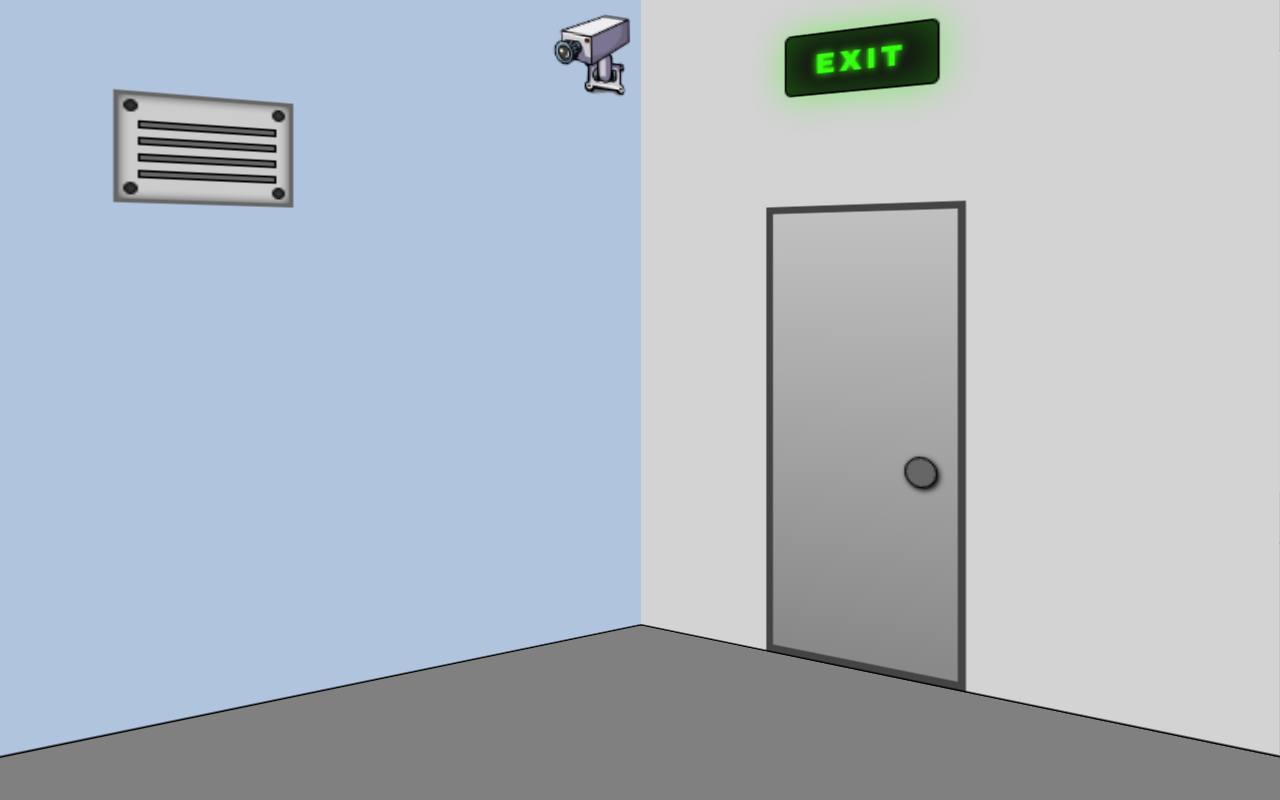
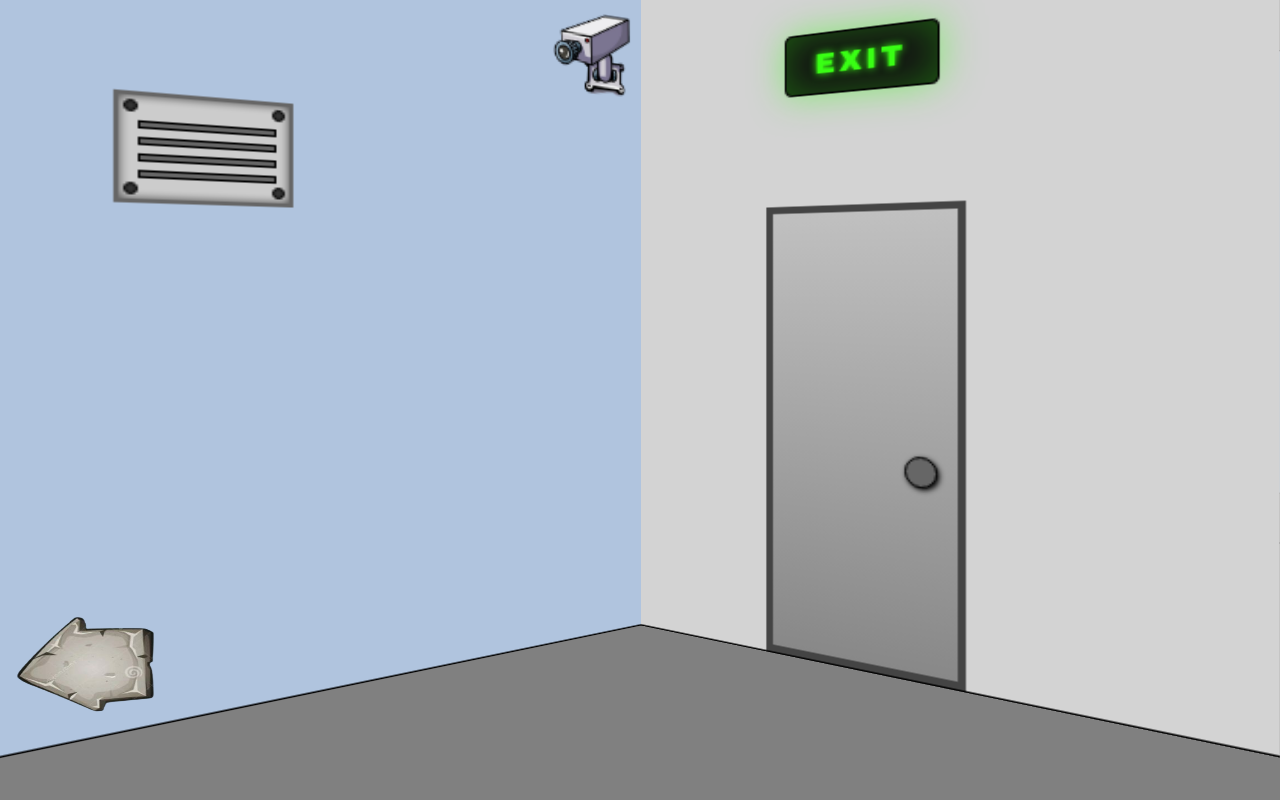
Before and after one commit to rusrap3547/escape-room-hackathon, a plain HTML site: page Exit-Room/runaway.html in a window 1280 px wide. Shown: the top 800 px of the page. Drawn offline with Linux system fonts and the light colour scheme; files whose address does not match are found by name.

Commit message:
added nav arrow to final room

```diff
--- a/Exit-Room/runaway.html
+++ b/Exit-Room/runaway.html
@@ -4,6 +4,7 @@
     <meta charset="UTF-8" />
     <meta name="viewport" content="width=device-width, initial-scale=1.0" />
     <link rel="stylesheet" href="runaway.css" />
+    <link rel="stylesheet" href="../css/roomOneGlobals.css" />
     <script src="scripts.js" defer></script>
     <title>Ch. 3 Final Test</title>
   </head>
@@ -37,6 +38,17 @@
         </div>
       </div>
       <!-- Hailey need to add the arrows, but like where and how? -->
+      <div class="navigationBar" id="navSection">
+        <div class="navigationArrow" id="arrowMoveLeft">
+          <a href="../Hall-Way/hallWay.html" class="arrowLookLeft"
+            ><img
+              src="../assets/left-arrow.png"
+              alt="Left Stone arrow"
+              class="stoneArrows"
+              id="leftArrowPicture"
+          /></a>
+        </div>
+      </div>
       <div class="theFloor needsBorder" id="floorOfTheEnd"></div>
     </div>
   </body>
```
